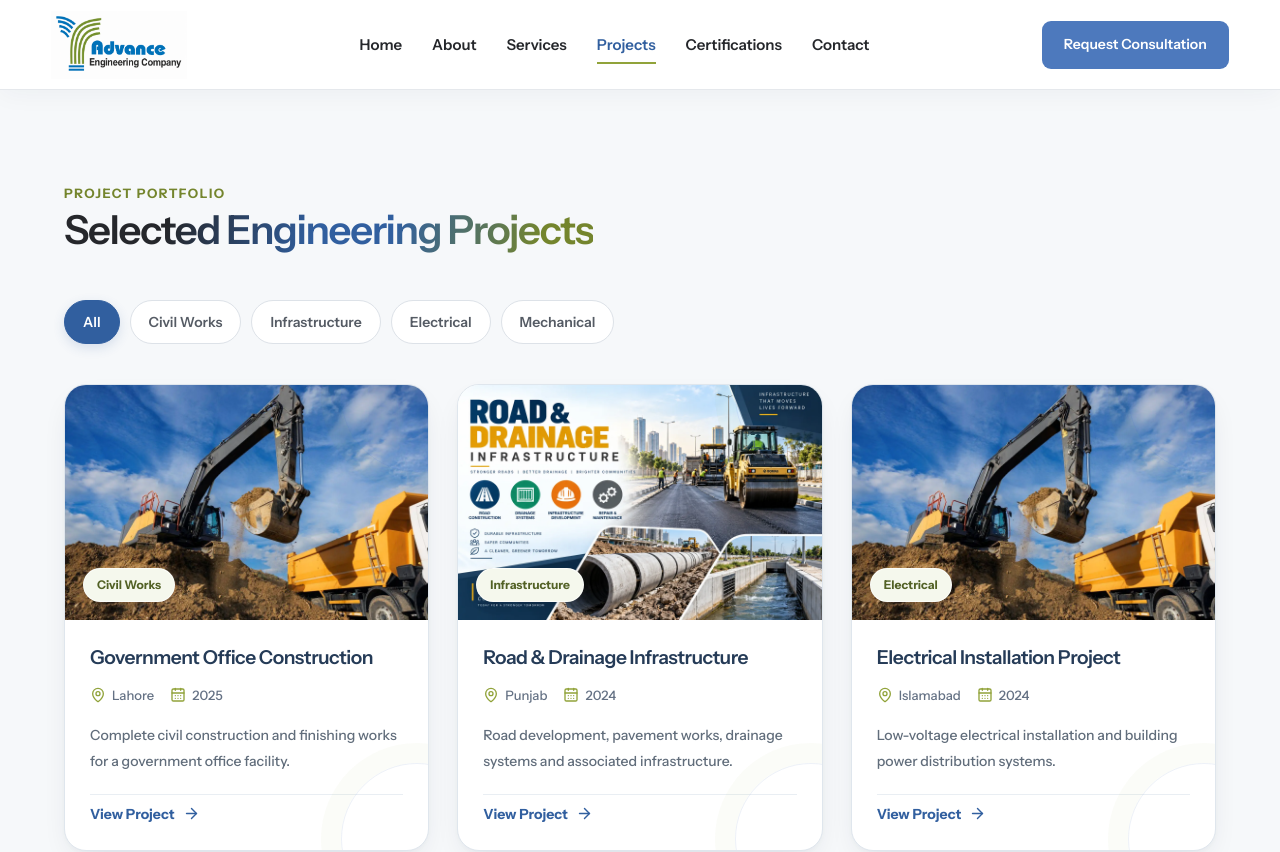
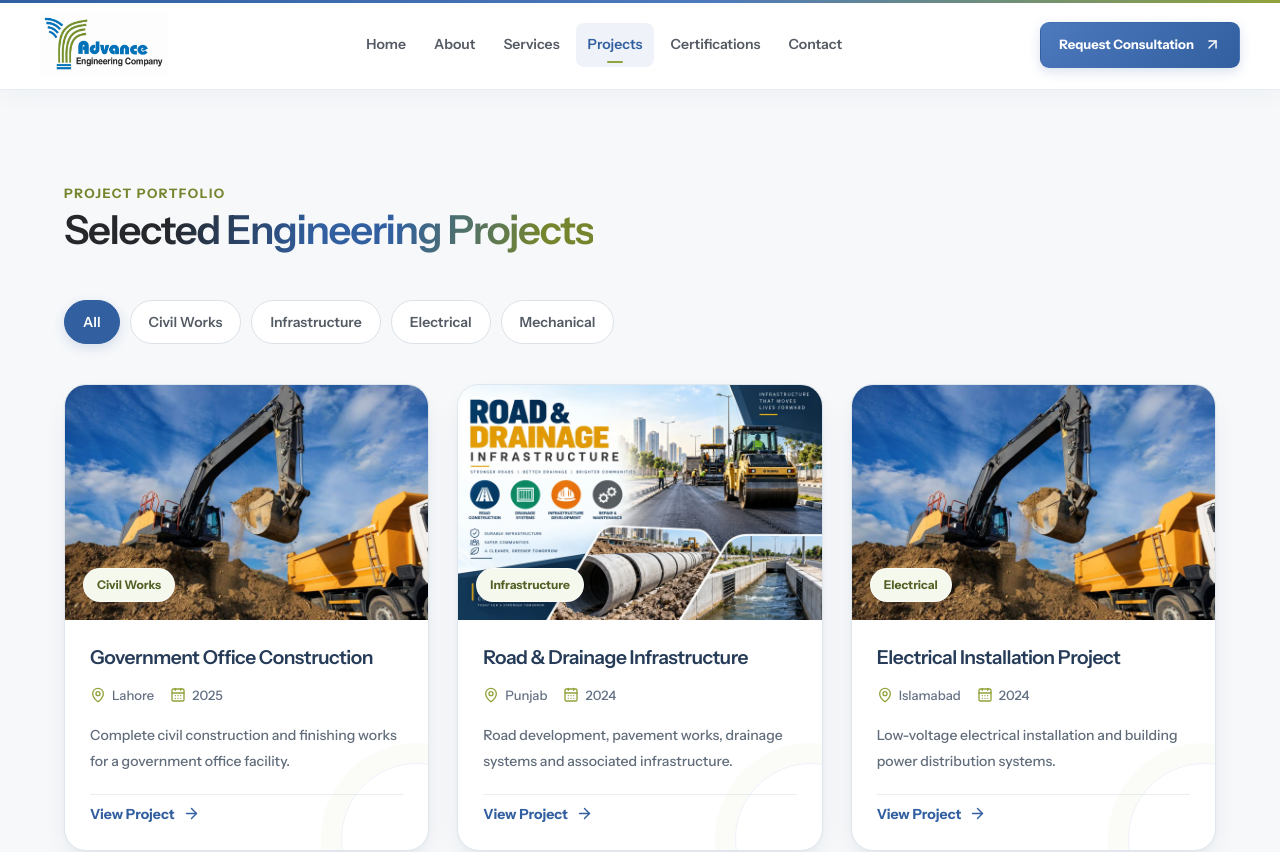
Before and after one commit to MUSMAN-UIA/Advance-Engineering-Company, a React (Vite) app: page /projects in a window 1280 px wide. Shown: the top 852 px of the page. Built offline with nearby package versions, Linux system fonts and the light colour scheme; no server answers.

Commit message:
Improve navbar design

```diff
--- a/src/components/Navbar/Navbar.css
+++ b/src/components/Navbar/Navbar.css
@@ -1,191 +1,87 @@
 .navbar {
-  width: 100%;
-  height: 90px;
-
-  background: var(--background);
-  border-bottom: 1px solid var(--border);
-
-  position: sticky;
-  top: 0;
-  z-index: 1000;
-
-  display: flex;
-  align-items: center;
+  width: 100%; height: 90px; position: sticky; top: 0; z-index: 1000;
+  display: flex; align-items: center;
+  background: rgba(255,255,255,.96); backdrop-filter: blur(16px);
+  border-bottom: 1px solid rgba(77,121,189,.14);
 }
-
+.navbar::before {
+  content: ''; position: absolute; inset: 0 0 auto; height: 3px;
+  background: linear-gradient(90deg,var(--dark-blue),var(--primary-blue) 55%,var(--primary-green));
+  pointer-events: none;
+}
 .navbar-container {
-  width: min(92%, var(--container-width));
-  height: 100%;
-
-  margin: auto;
-
-  display: flex;
-  align-items: center;
-  justify-content: space-between;
+  width: min(94%,var(--container-width)); height: 100%; margin: auto;
+  display: flex; align-items: center; justify-content: space-between; gap: 20px;
 }
 .navbar-logo {
-  height: 100%;
-  display: flex;
-  align-items: center;
+  display: flex; align-items: center; flex-shrink: 0; padding: 5px 0;
+  border-radius: 8px; transition: opacity 200ms ease;
 }
-
-.navbar-logo img {
-  width: auto;
-  height: 68px;
-  max-width: 260px;
-
-  object-fit: contain;
-
-  display: block;
+.navbar-logo:hover { opacity: .85; }
+.navbar-logo img { display: block; width: auto; height: 64px; max-width: 230px; object-fit: contain; }
+.navbar-links { display: flex; align-items: center; gap: 4px; }
+.navbar-links a:not(.navbar-button) {
+  position: relative; display: flex; align-items: center; justify-content: center;
+  min-height: 44px; padding: 10px 12px; border-radius: 8px;
+  color: var(--text); font-size: 14px; font-weight: 600; line-height: 1.4;
+  transition: color 200ms ease, background 200ms ease;
 }
-
-.navbar-links {
-  display: flex;
-  align-items: center;
-  gap: 30px;
+.navbar .navbar-links a:not(.navbar-button)::after {
+  content: ''; position: absolute; width: 16px; height: 2px;
+  bottom: 4px; left: calc(50% - 8px); border-radius: 2px;
+  background: var(--primary-green); transform: scaleX(0); transition: transform 200ms ease;
 }
-
-.navbar-links a {
-  position: relative;
-  color: var(--dark);
-  font-size: 15px;
-  font-weight: 600;
-  transition: color 0.3s ease;
+.navbar-links a:not(.navbar-button):hover { color: var(--dark-blue); background: rgba(77,121,189,.055); }
+.navbar-links a:not(.navbar-button)[aria-current='page'] { color: var(--dark-blue); background: rgba(77,121,189,.09); }
+.navbar .navbar-links a:not(.navbar-button):is(:hover,[aria-current='page'])::after { transform: scaleX(1); }
+.navbar-actions { display: flex; align-items: center; flex-shrink: 0; gap: 12px; }
+.navbar .navbar-button {
+  display: inline-flex; align-items: center; justify-content: center; gap: 10px;
+  min-height: 46px; padding: 12px 18px; border: 1px solid rgba(49,95,159,.12); border-radius: 9px;
+  background: linear-gradient(135deg,var(--primary-blue),var(--dark-blue)); color: white;
+  font-size: 13px; font-weight: 700; line-height: 1.4; white-space: nowrap;
+  box-shadow: 0 4px 12px rgba(49,95,159,.18);
+  transition: transform 200ms ease, box-shadow 200ms ease;
 }
-
-.navbar-links a:not(.navbar-button)::after {
-  content: "";
-  position: absolute;
-
-  left: 0;
-  bottom: -7px;
-
-  width: 0;
-  height: 2px;
-
-  background: var(--primary-green);
-
-  transition: width 0.3s ease;
+.navbar .navbar-button:hover { transform: translateY(-2px); box-shadow: 0 7px 18px rgba(49,95,159,.26); }
+.navbar-button svg { flex-shrink: 0; transition: transform 200ms ease; }
+.navbar-button:hover svg { transform: translate(2px,-2px); }
+.navbar .mobile-button { display: none; }
+.menu-button {
+  display: none; align-items: center; justify-content: center; width: 46px; height: 46px;
+  border: 1px solid rgba(77,121,189,.2); border-radius: 10px;
+  background: var(--section-bg); color: var(--dark-blue); cursor: pointer;
+  transition: background 200ms ease, border-color 200ms ease;
 }
-
-.navbar-links a:hover {
-  color: var(--accent-blue);
+.menu-button:is(:hover,[aria-expanded='true']) { background: rgba(77,121,189,.1); border-color: var(--primary-blue); }
+@media (max-width: 1100px) {
+  .navbar-container { gap: 12px; }
+  .navbar-links { gap: 2px; }
+  .navbar-links a:not(.navbar-button) { padding-inline: 9px; }
+  .navbar-logo img { max-width: 190px; }
+  .navbar .desktop-button { padding-inline: 12px; }
 }
-
-.navbar-links a:hover::after {
-  width: 100%;
+@media (max-width: 950px) {
+  .navbar { height: 76px; }
+  .navbar-logo img { height: 55px; max-width: 210px; }
+  .menu-button { display: flex; }
+  .navbar .desktop-button { display: none; }
+  .navbar .navbar-links {
+    position: absolute; top: calc(100% + 10px); right: 3%; width: min(380px,94%);
+    max-height: calc(100dvh - 100px); overflow-y: auto;
+    flex-direction: column; align-items: stretch; gap: 5px; padding: 14px;
+    border: 1px solid var(--border); border-radius: 14px; background: var(--background);
+    box-shadow: 0 18px 45px rgba(28,42,64,.16);
+    opacity: 0; visibility: hidden; transform: translateY(-8px);
+    transition: opacity 200ms ease, transform 200ms ease, visibility 200ms ease;
+  }
+  .navbar .navbar-links.active { opacity: 1; visibility: visible; transform: translateY(0); }
+  .navbar-links a:not(.navbar-button) { justify-content: flex-start; min-height: 46px; padding: 12px 16px; font-size: 15px; }
+  .navbar .navbar-links a:not(.navbar-button)::after {
+    left: auto; right: 14px; bottom: calc(50% - 3px); width: 6px; height: 6px; border-radius: 50%;
+  }
+  .navbar .mobile-button { display: flex; margin-top: 9px; }
 }
-
-.navbar-actions {
-  display: flex;
-  align-items: center;
-  gap: 15px;
+@media (prefers-reduced-motion: reduce) {
+  .navbar *, .navbar *::after { transition: none; }
 }
-
-.navbar-button {
-  display: inline-flex;
-  align-items: center;
-  justify-content: center;
-
-  padding: 12px 22px;
-
-  background: var(--primary-blue);
-  color: white !important;
-
-  border-radius: 6px;
-
-  font-size: 14px;
-  font-weight: 600;
-
-  transition:
-    background 0.3s ease,
-    transform 0.3s ease;
-}
-
-.navbar-button:hover {
-  background: var(--dark-blue);
-  transform: translateY(-2px);
-}
-
-.mobile-button {
-  display: none;
-}
-
-.menu-button {
-  display: none;
-
-  background: transparent;
-  border: none;
-
-  color: var(--accent-blue);
-
-  cursor: pointer;
-}
-
-@media (max-width: 1050px) {
-  .navbar-links {
-    gap: 20px;
-  }
-
-  .desktop-button {
-    display: none;
-  }
-}
-
-@media (max-width: 850px) {
-  .navbar {
-    height: 76px;
-  }
-
-  .navbar-logo img {
-    height: 55px;
-    max-width: 210px;
-  }
-
-
-  .menu-button {
-    display: flex;
-  }
-
-  .navbar-links {
-    position: absolute;
-
-    top: 78px;
-    left: 0;
-
-    width: 100%;
-
-    background: var(--section-bg);
-
-    flex-direction: column;
-    align-items: flex-start;
-
-    padding: 25px 5% 35px;
-
-    gap: 20px;
-
-    border-bottom: 1px solid var(--border);
-
-    transform: translateY(-150%);
-    opacity: 0;
-    visibility: hidden;
-
-    transition: 0.3s ease;
-  }
-
-  .navbar-links.active {
-    transform: translateY(0);
-    opacity: 1;
-    visibility: visible;
-  }
-
-  .navbar-links a {
-    width: 100%;
-    font-size: 16px;
-  }
-
-  .mobile-button {
-    display: inline-flex !important;
-    width: auto !important;
-  }
-}
--- a/src/components/Navbar/Navbar.jsx
+++ b/src/components/Navbar/Navbar.jsx
@@ -1,6 +1,6 @@
 import { useState } from 'react';
 import { Link, NavLink } from 'react-router-dom';
-import { Menu, X } from 'lucide-react';
+import { ArrowUpRight, Menu, X } from 'lucide-react';
 import logo from '../../assets/logo/advance-logo.png';
 import './Navbar.css';
 
@@ -49,15 +49,18 @@ export default function Navbar() {
             onClick={closeMenu}
           >
             Request Consultation
+            <ArrowUpRight size={17} aria-hidden="true" />
           </Link>
         </nav>
 
         <div className="navbar-actions">
           <Link to="/contact" className="navbar-button desktop-button">
             Request Consultation
+            <ArrowUpRight size={17} aria-hidden="true" />
           </Link>
 
           <button
+            type="button"
             className="menu-button"
             onClick={() => setMenuOpen(!menuOpen)}
             aria-label="Toggle navigation"
```
